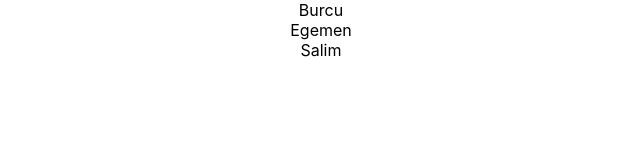
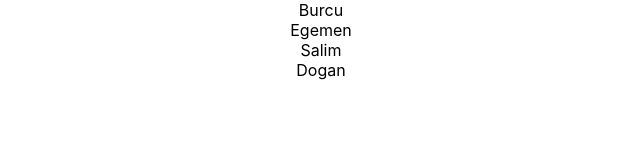
Before and after one commit to EgemenSucuoglu/Twitter-on-90-s, a React (Create React App) app: page / in a window 1280 px wide. Shown: the top 160 px of the page, without its empty margins (319-959 px from the left). Built offline with nearby package versions, Linux system fonts and the light colour scheme.

Commit message:
son değiişiklik

```diff
--- a/src/App.js
+++ b/src/App.js
@@ -6,6 +6,7 @@ function App() {
       <div>Burcu</div>
       <div>Egemen</div>
       <div>Salim</div>
+      <div>Dogan</div>
     </div>
   );
 }
```
